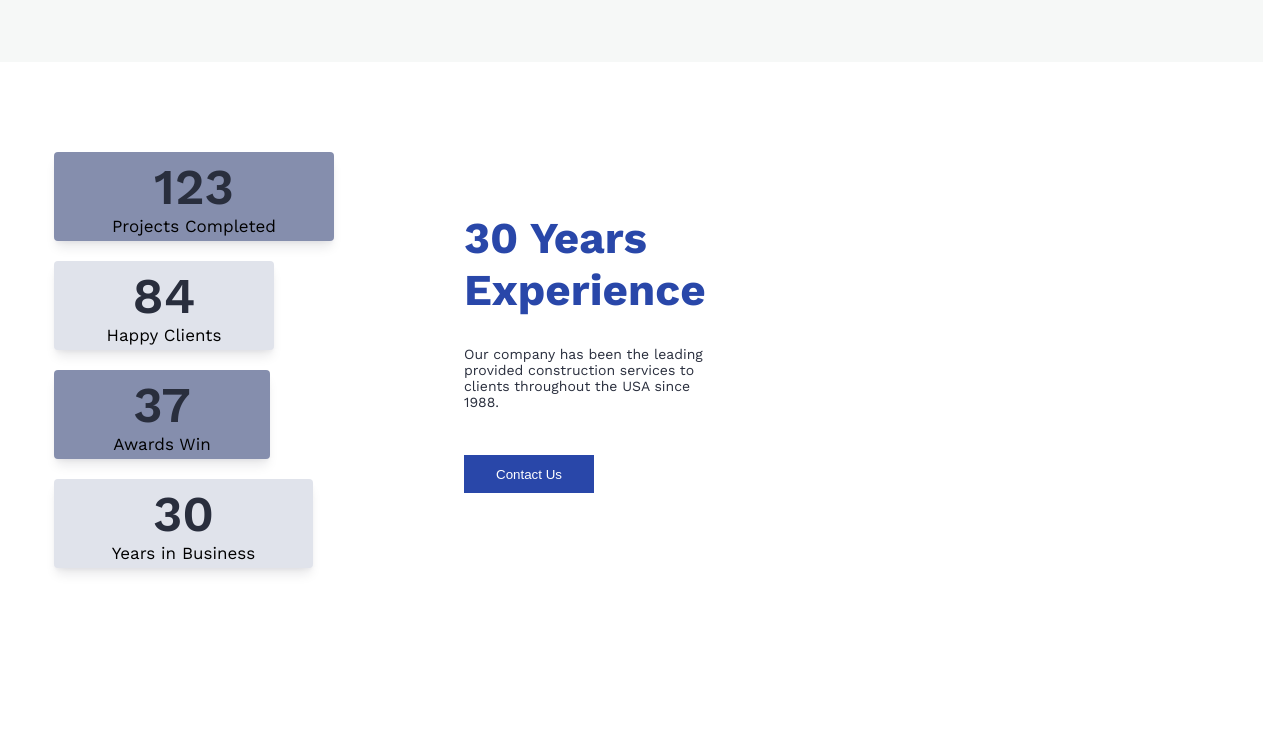
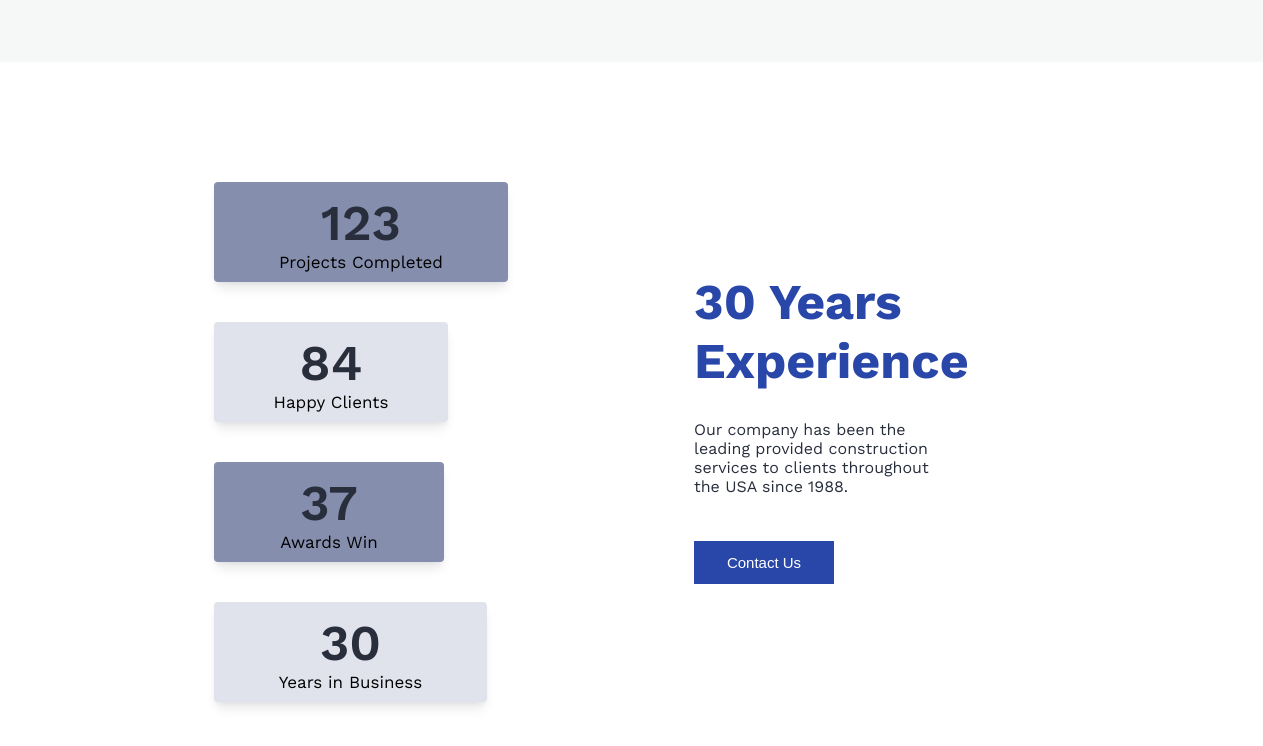
Before and after one commit to ulianasunny31/the-box-landing, a website built with Parcel: page src/index.html in a window 1536 px wide. Shown: the part 2203-2949 px from the top of the page, without its empty margins (136-1399 px from the left). Before the commit the page ends 2885 px from the top, so only its background shows below. Built offline with nearby package versions, Linux system fonts and the light colour scheme.

Commit message:
1440px done exp section

```diff
--- a/src/css/styles.css
+++ b/src/css/styles.css
@@ -543,10 +543,11 @@ ol {
   color: var(--white);
   border: none;
   border-radius: 1.5;
+  font-size: 13px;
 }
 
 .exp-boxes {
-  width: 300px;
+  width: 330px;
   height: 460px;
 }
 
@@ -593,3 +594,58 @@ ol {
 .exp-box-p {
   font-size: 17px;
 }
+
+@media screen and (min-width: 1440px) {
+  .exp-section {
+    padding: 120px 100px 70px 350px;
+  }
+
+  .main-exp-container {
+    gap: 130px;
+  }
+
+  .exp-text {
+    padding-top: 90px;
+  }
+
+  .exp-heading {
+    font-size: 50px;
+  }
+
+  .exp-p {
+    font-size: 16px;
+  }
+
+  .exp-btn {
+    width: 140px;
+    height: 43px;
+    font-size: 15px;
+  }
+
+  .exp-boxes {
+    width: 350px;
+    height: 500px;
+  }
+
+  .exp-box {
+    margin-bottom: 40px;
+    height: 80px;
+    padding: 10px;
+  }
+
+  .project {
+    width: 274px;
+  }
+
+  .client {
+    width: 214px;
+  }
+
+  .award {
+    width: 210px;
+  }
+
+  .years {
+    width: 253px;
+  }
+}
```
